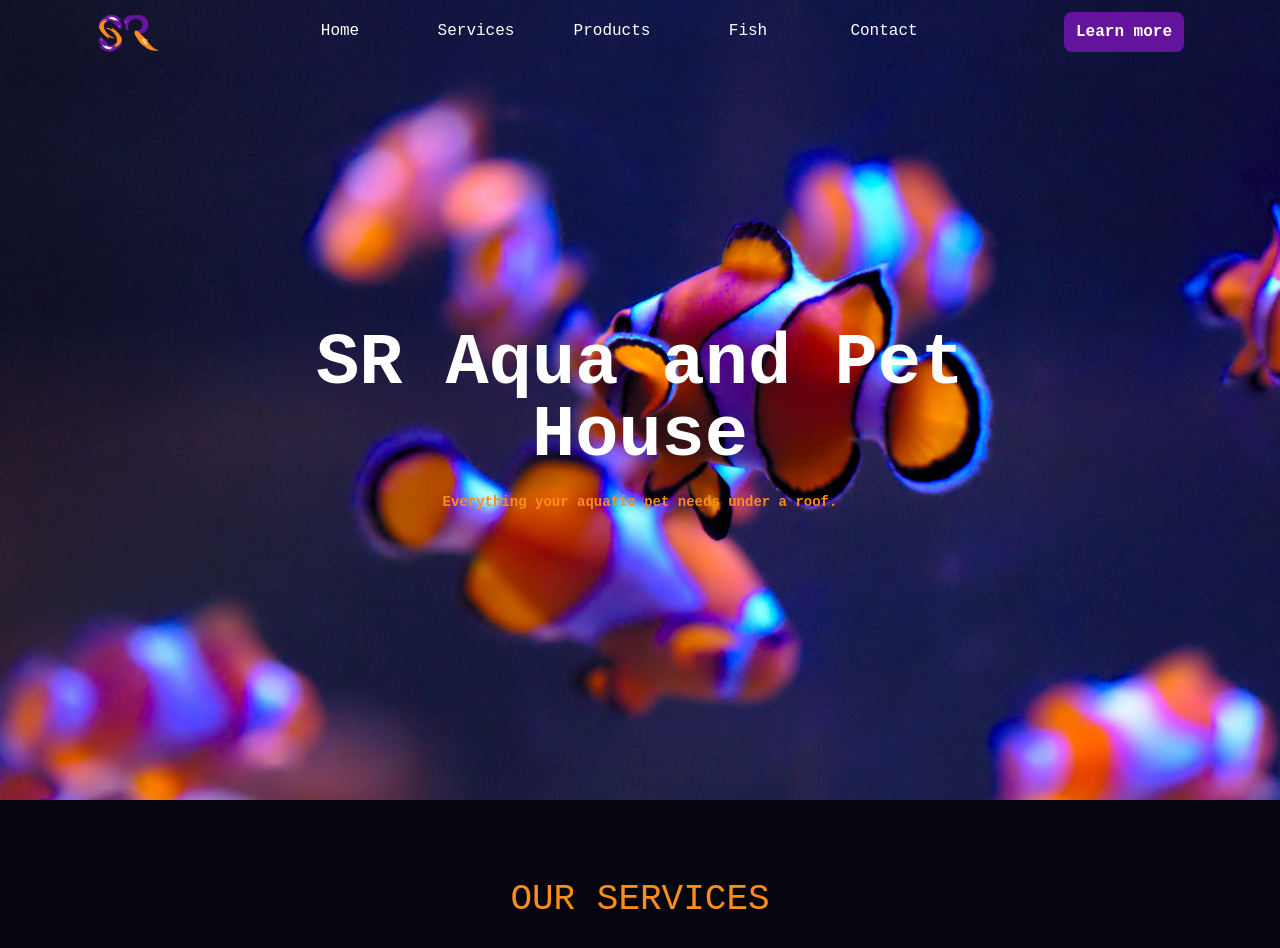
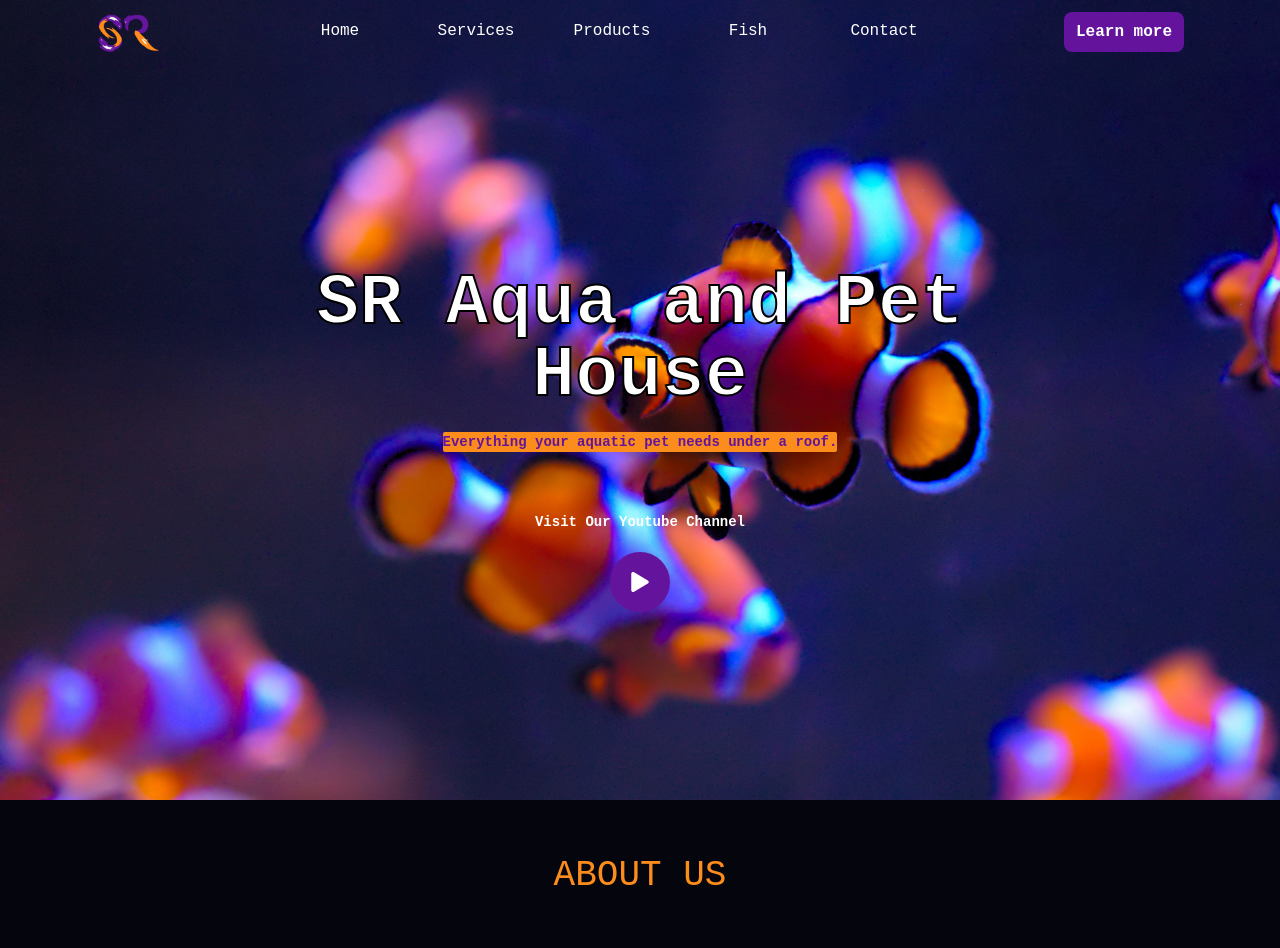
Before and after one commit to AnupamPoudel1/sraqua, a React (Create React App) app: page / in a window 1280 px wide. Shown: the top 948 px of the page. Built offline with nearby package versions, Linux system fonts and the light colour scheme.

Commit message:
finished sr aqua

```diff
--- a/public/index.html
+++ b/public/index.html
@@ -24,11 +24,13 @@
       work correctly both with client-side routing and a non-root public URL.
       Learn how to configure a non-root public URL by running `npm run build`.
     -->
-    <title>React App</title>
+    <title>SR-Aqua</title>
   </head>
   <body>
     <noscript>You need to enable JavaScript to run this app.</noscript>
-    <div id="root"></div>
+    <div id="root">
+
+    </div>
     <!--
       This HTML file is a template.
       If you open it directly in the browser, you will see an empty page.
--- a/src/App.css
+++ b/src/App.css
@@ -71,6 +71,6 @@
 }
 
 .stroke{
-  stroke-width: 3;
-  stroke: #fc8c1c;
+  -webkit-text-stroke-width: 2px;
+  -webkit-text-stroke-color: black;
 }
--- a/src/App.js
+++ b/src/App.js
@@ -1,14 +1,14 @@
 import './App.css';
 import Header from './components/Header';
 import Home from './components/Home';
-import Services from './components/Services';
+import About from './components/About';
 
 function App() {
   return (
     <div className='h-screen'>
       <Header/>
       <Home/>
-      <Services/>
+      <About/>
     </div>
   );
 }
--- a/src/components/Services.js
+++ b/src/components/About.js
@@ -1,13 +1,13 @@
 import React from 'react';
 
-const Services = () => {
+const About = () => {
   return (
     <div className='h-screen flex items-center flex-col text-golden bg-black'>
-      <div className="py-20 px-10">
-        <h1 className='text-center text-4xl'>OUR SERVICES</h1>
+      <div className="py-14 px-10">
+        <h1 className='text-center text-4xl'>ABOUT US</h1>
       </div>
     </div>
   )
 }
 
-export default Services;
+export default About;
--- a/src/components/Home.js
+++ b/src/components/Home.js
@@ -1,15 +1,25 @@
 import React from 'react';
+import { FaPlay } from 'react-icons/fa';
 
 const Home = () => {
   return (
-    <div className='h-screen bgimg flex gap-40 py-10 px-20 justify-center items-center max-lg:flex-col'>
-      <div className="flex flex-col items-center w-3/5 pt-10 max-sm:p-0 rounded-lg">
+    <div className='h-screen bgimg flex gap-40 p-10 justify-center items-center max-lg:flex-col'>
+      <div className="flex flex-col justify-center items-center w-3/5 pt-10 max-sm:p-0 rounded-lg absolute mt-10">
         <h1 className='text-7xl font-bold text-center text-white stroke'>
           SR Aqua and Pet House
         </h1>
-        <p className='text-sm text-golden text-center font-bold mt-5'>
+        <p className='text-sm text-purple rounded-sm bg-golden text-center font-bold mt-5'>
           Everything your aquatic pet needs under a roof.
         </p>
+        <div className="mt-10 flex justify-center items-center flex-col">
+          <p className='text-sm text-white text-center font-bold mt-5'>
+            Visit Our Youtube Channel
+          </p>
+          <a href='/' className={'hover:bg-golden hover:text-black bg-purple text-white p-5 mt-5 rounded-full flex justify-center items-center transition-all duration-500 font-semibold'}>
+            <FaPlay className='text-xl' />
+          </a>
+        </div>
+
       </div>
       {/* <div className="flex justify-center items-center rounded-lg">
         <video className='bg-cover rounded-lg' autoPlay loop>
```
